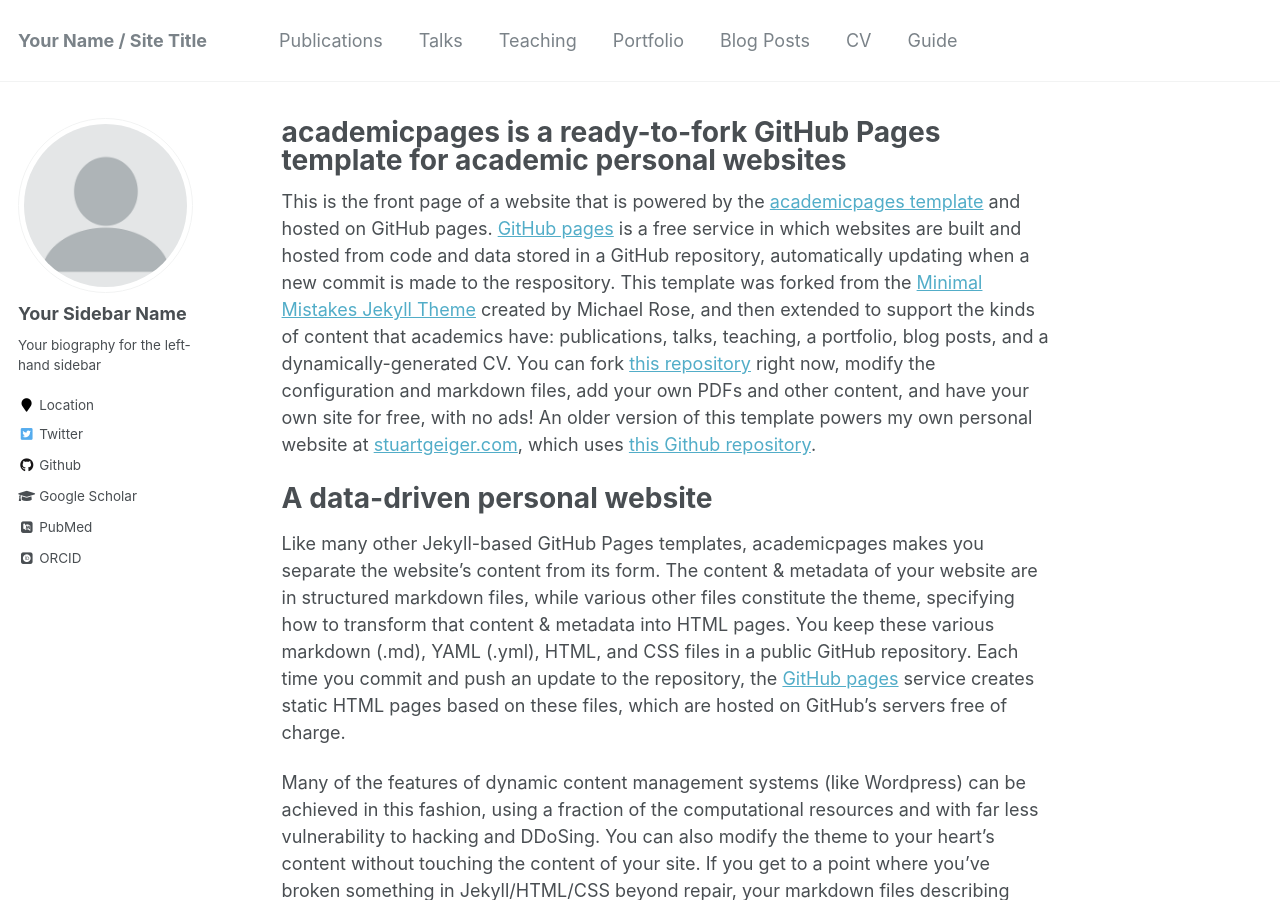
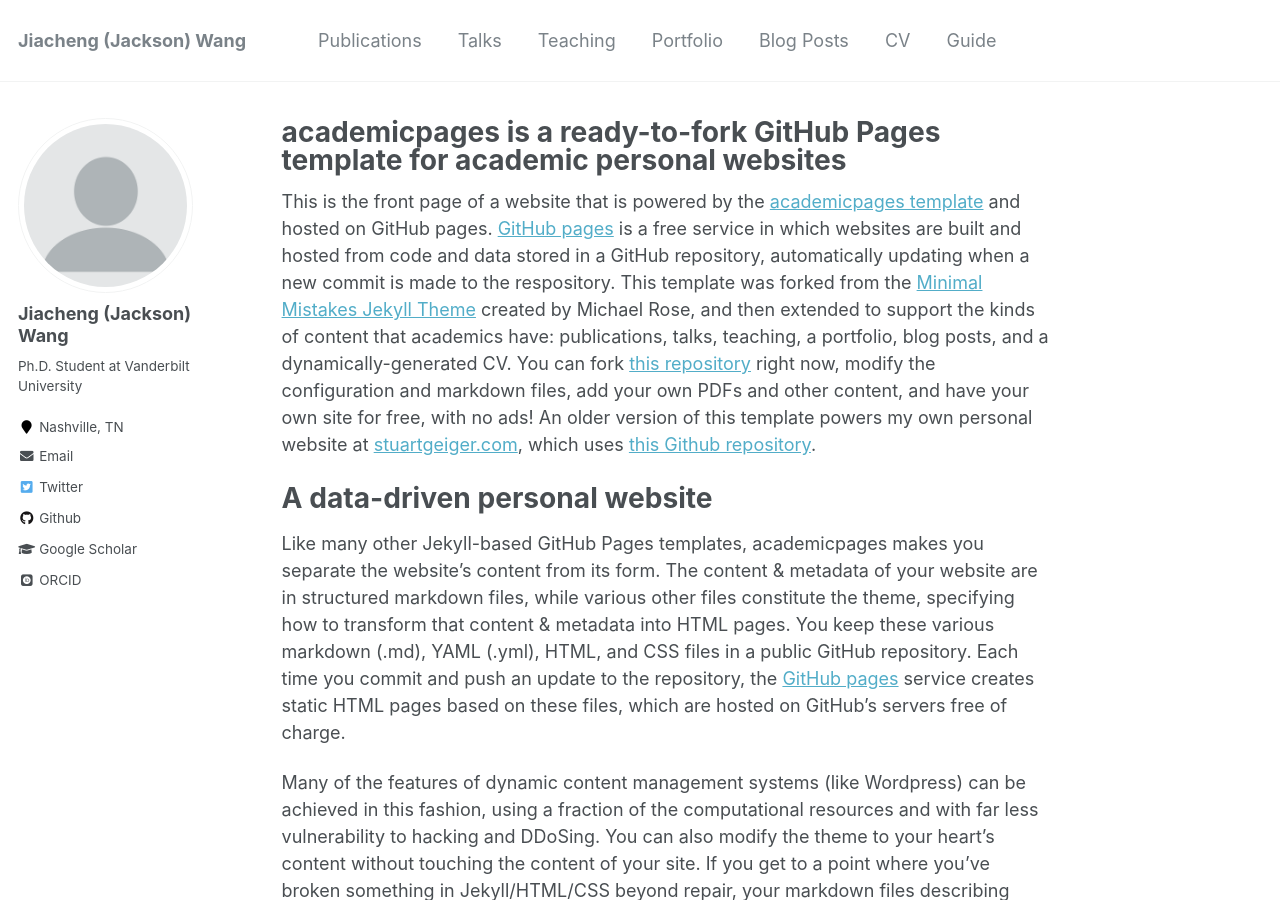
Before and after one commit to JackyWang22/JackyWang22.github.io, a Jekyll site: the page built from _pages/about.md, in a window 1280 px wide and 900 px high. Built offline with Jekyll 4.4.1, drawn with Linux system fonts in a browser that asks for light colours; some web fonts are replaced; some of the changed text lies outside the part shown.

Commit message:
Update _config.yml

```diff
--- a/_config.yml
+++ b/_config.yml
@@ -7,13 +7,13 @@
 
 # Site Settings
 locale                   : "en-US"
-title                    : "Your Name / Site Title"
+title                    : "Jiacheng (Jackson) Wang"
 title_separator          : "-"
-name                     : &name "Your Name"
-description              : &description "personal description"
-url                      : https://academicpages.github.io # the base hostname & protocol for your site e.g. "https://mmistakes.github.io"
+name                     : &name "Jiacheng (Jackson) Wang"
+description              : &description "Ph.D. Student at Vanderbilt University"
+url                      : https://JiachengWang22.github.io # the base hostname & protocol for your site e.g. "https://mmistakes.github.io"
 baseurl                  : "" # the subpath of your site, e.g. "/blog"
-repository               : "academicpages/academicpages.github.io"
+repository               : "JiachengWang22.github.io"
 teaser                   :  # filename of teaser fallback teaser image placed in /images/, .e.g. "500x300.png"
 breadcrumbs              : false # true, false (default)
 words_per_minute         : 160
@@ -80,14 +80,14 @@ analytics:
 
 # Site Author
 author:
-  name             : "Your Sidebar Name"
+  name             : "Jiacheng (Jackson) Wang"
   avatar           : "profile.png"
-  bio              : "Your biography for the left-hand sidebar"
-  location         : "Location"
+  bio              : "Ph.D. Student at Vanderbilt University"
+  location         : "Nashville, TN"
   employer         :
-  pubmed           : "https://www.ncbi.nlm.nih.gov/pubmed/?term=john+snow"
-  googlescholar    : "http://yourfullgooglescholarurl.com"
-  email            :
+  pubmed           :
+  googlescholar    : "https://scholar.google.com/citations?view_op=list_works&hl=zh-TW&user=QMJb-tUAAAAJ"
+  email            : "jiacheng.wang.1@vanderbilt.edu"
   researchgate     :  # example: "https://www.researchgate.net/profile/yourprofile"
   uri              :
   bitbucket        :
@@ -96,7 +96,7 @@ author:
   flickr           :
   facebook         :
   foursquare       :
-  github           : "academicpages"
+  github           : "JiachengWang22"
   google_plus      :
   keybase          :
   instagram        :
@@ -109,7 +109,7 @@ author:
   stackoverflow    : # http://stackoverflow.com/users/123456/username
   steam            :
   tumblr           :
-  twitter          : "replacethistwitterhandle"
+  twitter          : "Jackson32106701"
   vine             :
   weibo            :
   xing             :
```
